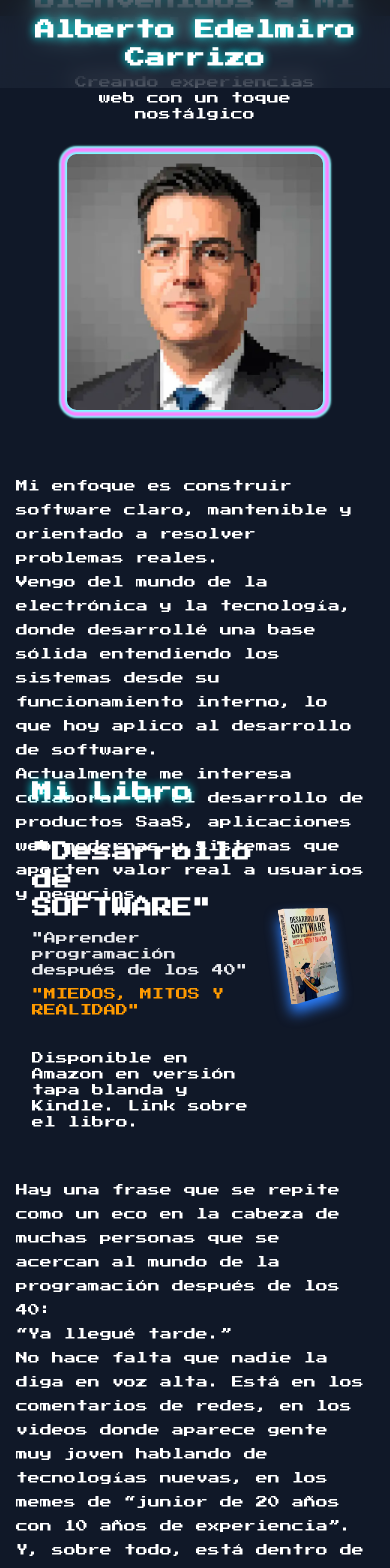
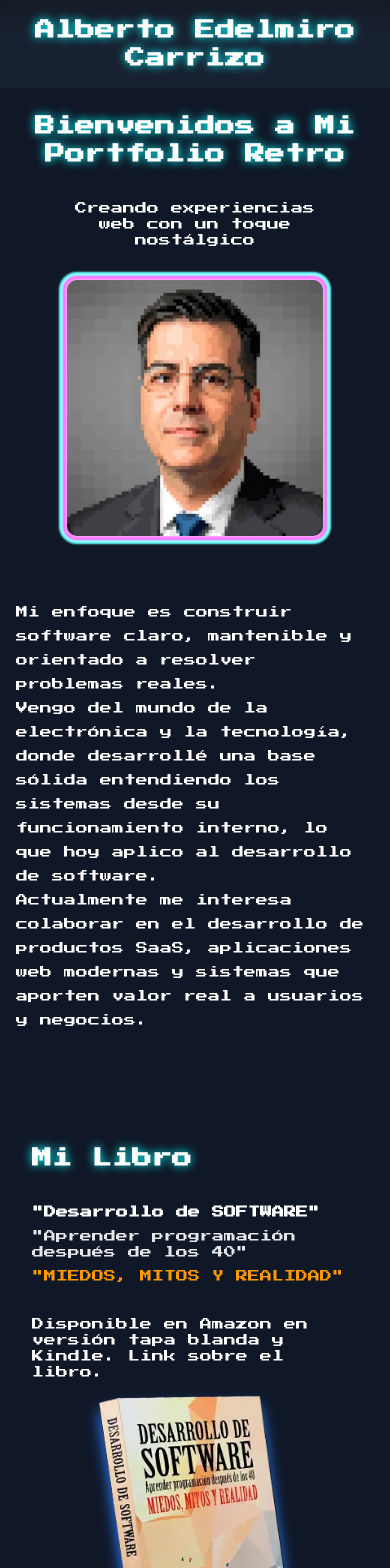
Before and after one commit to AlbertCarri/my-portfolio, a Next.js app: page / in a window 390 px wide. Shown: the top 1568 px of the page. Built offline with nearby package versions, Linux system fonts and the light colour scheme.

Commit message:
Fixing responsive

```diff
--- a/components/Hero.jsx
+++ b/components/Hero.jsx
@@ -5,7 +5,7 @@ const Hero = () => {
   return (
     <section
       id="header"
-      className="flex flex-col w-full h-svh p-2 items-center justify-center "
+      className="flex flex-col w-full lg:h-svh mt-20 lg:mt-0 p-2 items-center justify-center"
     >
       <div className="flex flex-col md:flex-row w-full">
         <div className="md:w-2/3 w-full mx-auto text-center">
--- a/components/MyBook.jsx
+++ b/components/MyBook.jsx
@@ -5,14 +5,14 @@ export default function MyBook() {
   return (
     <section
       id="mybook"
-      className="flex flex-col w-full h-svh p-2 items-center justify-center "
+      className="flex flex-col w-full lg:h-svh mt-12 lg:mt-0 p-2 items-center justify-center "
     >
-      <div className="flex flex-row w-full mt-8 p-4 items-center">
+      <div className="flex flex-col lg:flex-row w-full mt-8 p-4 items-center">
         <div className="text-left">
           <h2 className="sm:text-2xl lg:text-4xl text-xl font-bold neon-text mb-8">
             Mi Libro
           </h2>
-          <h3 className="sm:text-xl lg:text-xl text-xl font-bold mb-2">
+          <h3 className="sm:text-xl lg:text-xl text-xs font-bold mb-2">
             "Desarrollo de SOFTWARE"
           </h3>
           <p className="sm:text-sm lg:text-md text-xs text-gray-200 mb-2">
--- a/components/Projects.jsx
+++ b/components/Projects.jsx
@@ -120,7 +120,7 @@ const Projects = () => {
   };
 
   return (
-    <section id="projects" className="h-svh md:py-20 py-4">
+    <section id="projects" className="h-svh md:py-20 py-4 lg:mt-0 mt-16">
       <h2 className="md:text-3xl text-xl font-bold mb-10 neon-text text-center">
         Mis proyectos terminados
       </h2>
```
